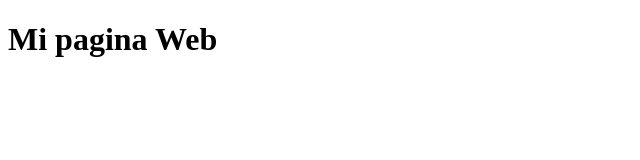
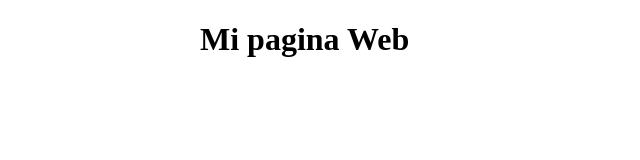
Before and after one commit to Dannschz/MonWeb, a plain HTML site: page index.html in a window 1280 px wide. Shown: the whole page, without its empty margins (0-640 px from the left). Drawn offline with Linux system fonts and the light colour scheme.

Commit message:
new styles

```diff
--- a/index.html
+++ b/index.html
@@ -5,6 +5,7 @@
      <meta name="viewport" content="width=device-width, initial-scale=1.0">
      <meta http-equiv="X-UA-Compatible" content="ie=edge">
      <title>MonWeb</title>
+     <link rel="stylesheet" href="./styles/css/index.css">
  </head>
  <body>
      <h1>Mi pagina Web</h1>
--- /dev/null
+++ b/styles/scss/index.scss
@@ -0,0 +1,4 @@
+body {
+    margin: 0 200px 0 200px;
+    padding: 0;
+}
```
Also changed, not shown: styles/css/index.css (added).
